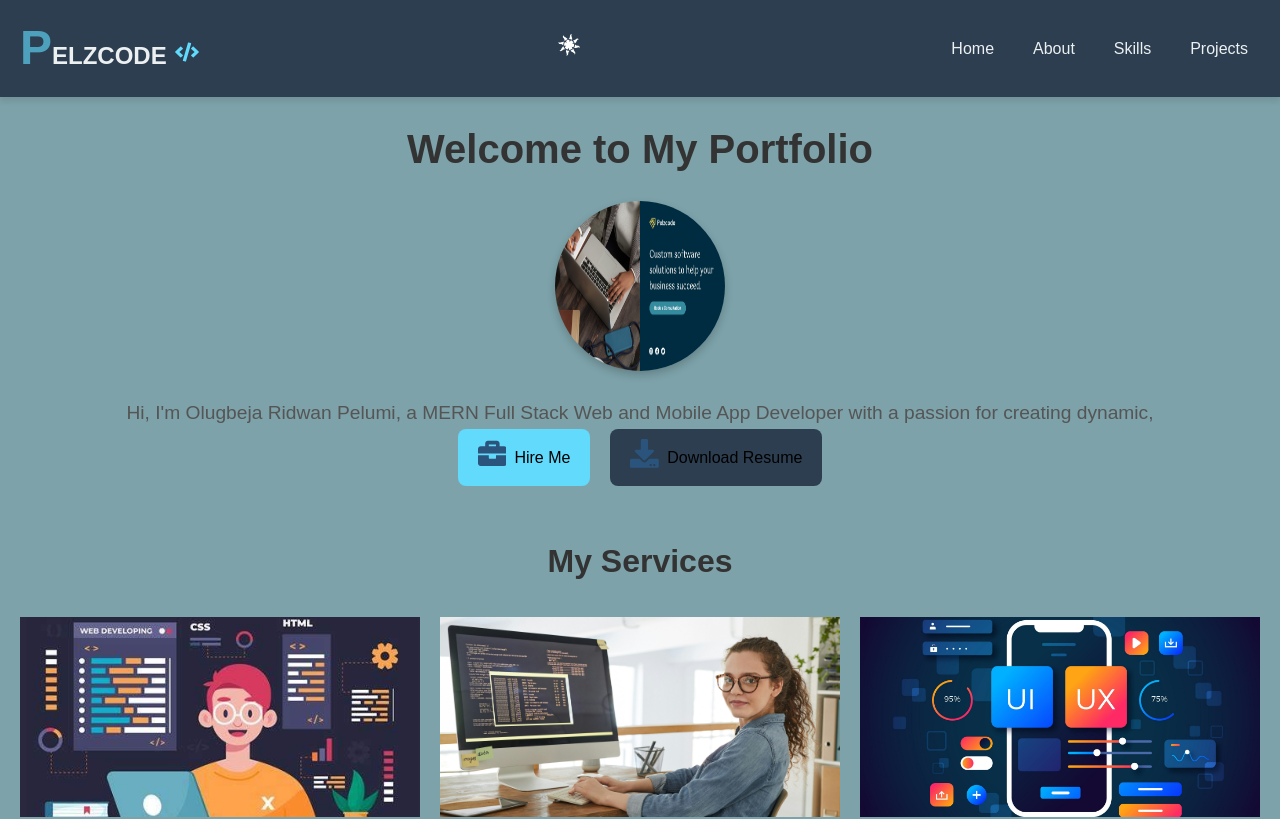
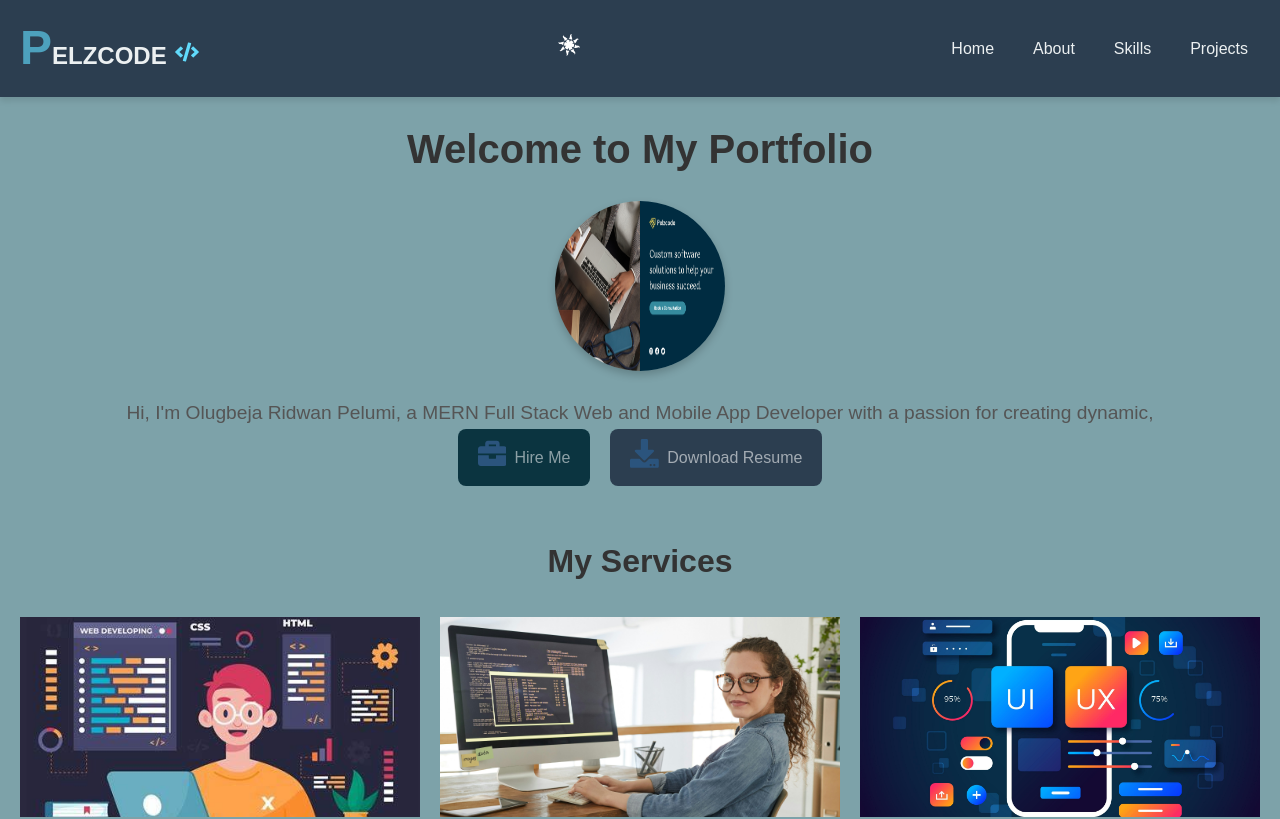
Before and after one commit to pelzTech/Pelz-Portfolio, a React (Vite) app: page / in a window 1280 px wide. Shown: the top 819 px of the page. Built offline with nearby package versions, Linux system fonts and the light colour scheme.

Commit message:
Initial commit

```diff
--- a/src/App.jsx
+++ b/src/App.jsx
@@ -17,9 +17,9 @@ function App() {
   return (
     <Router>
       <Navbar />
-      <div className="min-h-screen bg-gray-100">
         <Routes>
           <Route path="/" element={<Home />} />
+          <Route path="/home" element={<Home />} />
           <Route path="/about" element={<About />} />
           <Route path="/contact" element={<Contact />} />
           <Route path="/skills" element={<Skills />} />
@@ -28,7 +28,6 @@ function App() {
           <Route path="/projects" element={<Projects />} />
           <Route path="/download-resume" element={<DownloadResume />} />
         </Routes>
-      </div>
       <Footer />
     </Router>
   );
--- a/src/components/Home.css
+++ b/src/components/Home.css
@@ -67,8 +67,8 @@ body{
 
 
 .btn-hire {
-  color: black;
-  background-color: #61dafb;
+  color: rgba(255, 255, 255, 0.534);
+  background-color: #0b3440;
 }
 
 .btn-hire:hover {
@@ -76,12 +76,12 @@ body{
 }
 
 .btn-download {
-  color: black;
+  color: rgba(255, 255, 255, 0.564);
   background-color: #2c3e50;
 }
 
 .btn-download:hover {
-  background-color: rgba(0, 0, 255, 0.644);
+  background-color: #0056b3;
 }
 
 
```
